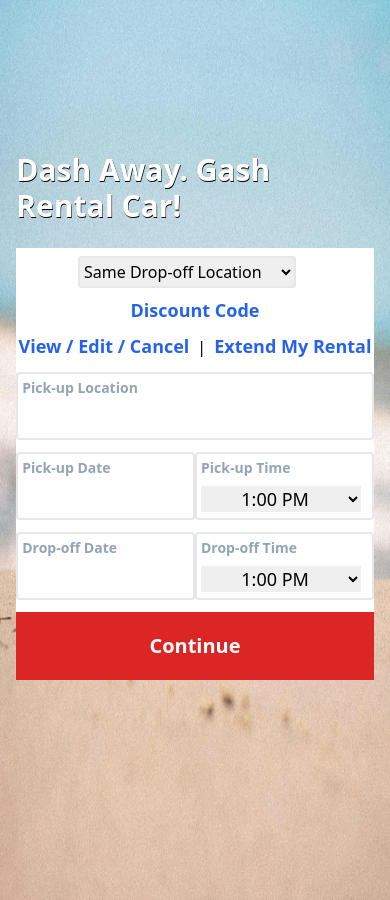
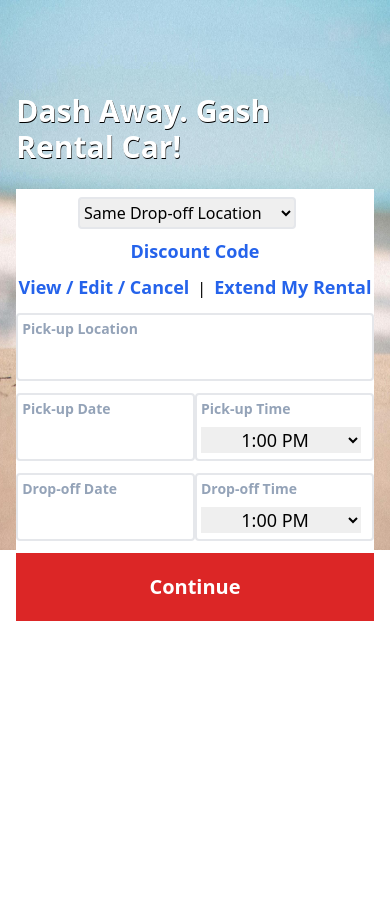
Before and after one commit to Peterson-Jacob/gsr, a Next.js app: page /components/jumbo in a window 390 px wide. After the commit the page ends 844 px from the top, so only its background shows below. Built offline with nearby package versions, Linux system fonts and the light colour scheme.

Commit message:
Update globals.css

```diff
--- a/styles/globals.css
+++ b/styles/globals.css
@@ -17,7 +17,7 @@
 }
 
 .slogan{
-    height: 640px;
+    max-height: 640px;
 }
 
 .callAction{
@@ -28,3 +28,25 @@
 
     height: 68px;
 }
+
+@media only screen and (max-width: 1024px) {
+
+    .jprompt{
+        top: 11%;
+    }
+
+
+    .beach{
+        height: 550px;
+    }
+
+    .rentPrompt{
+        height: 460px;
+    }
+
+    .callAction{
+        line-height: 1.5rem;
+    }
+
+
+}
```
